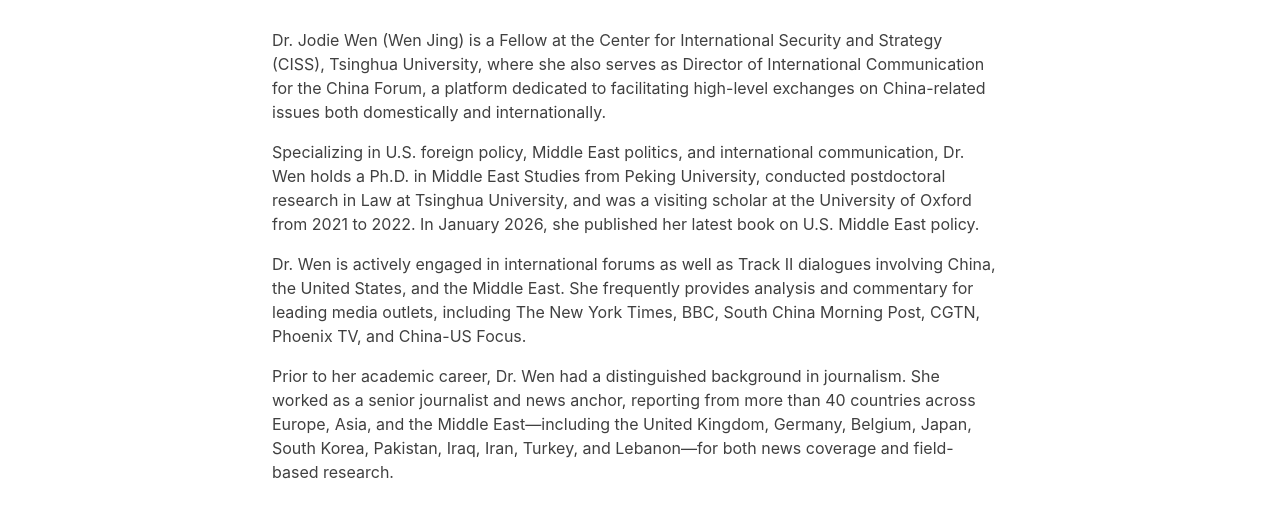
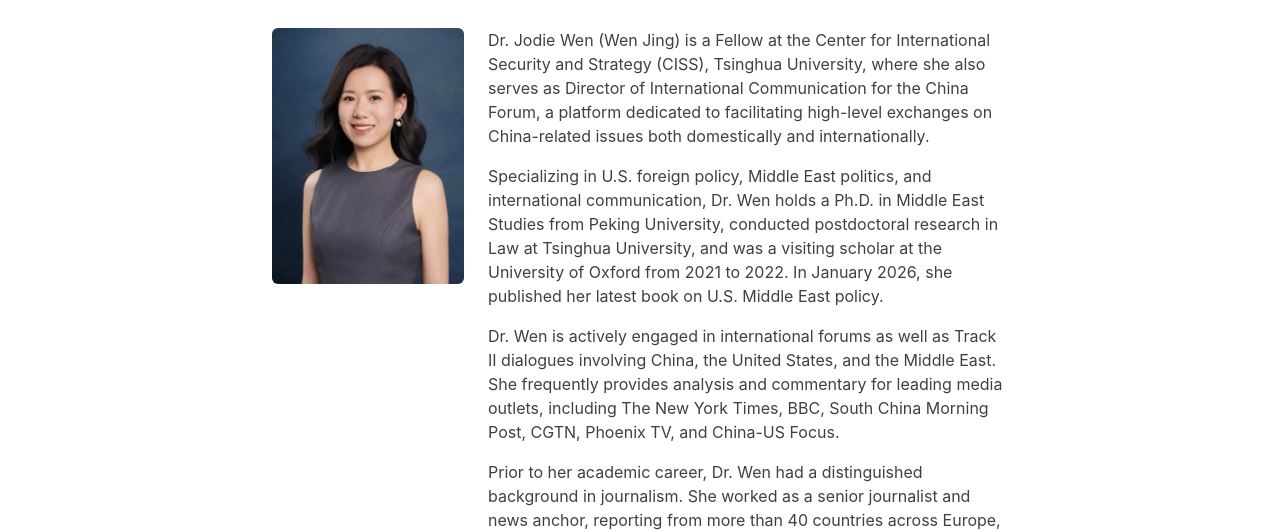
Before and after one commit to EricFreak/jodie-wen-site, an Astro site: page /about in a window 1280 px wide. Shown: the part 155-686 px from the top of the page. Built offline with nearby package versions, Linux system fonts and the light colour scheme; Astro itself is replaced by a stand-in of ours.

Commit message:
feat: add portrait photo to hero and about pages

```diff
--- a/docs/pending-assets.md
+++ b/docs/pending-assets.md
@@ -6,7 +6,7 @@
 
 ## 图片
 
-- [ ] 肖像照（首页 Hero、About 页）— 首页 Hero 当前为灰色占位块（`src/components/Hero.astro`）；提供照片后 About 页可一并补入
+- [x] 肖像照（首页 Hero、About 页）— 已提供并接入（`public/images/portrait.jpg`，426×640/41KB；Hero 方形裁切 `object-cover object-top`，About 页 h-64 w-48 展示）2026-07-20
 - [ ] 《美国的中东政策研究（2009-2017）》书封图（首页、Book 页）— 当前为灰色占位块（`src/pages/index.astro`、`src/pages/zh/index.astro`、`src/pages/book.astro`、`src/pages/zh/book.astro`）
 
 ## 链接
--- a/src/components/Hero.astro
+++ b/src/components/Hero.astro
@@ -9,7 +9,7 @@ const { locale } = Astro.props;
 const t = ui[locale];
 ---
 <section class="flex flex-col gap-8 py-6 md:flex-row md:items-center">
-  <div class="h-48 w-48 shrink-0 rounded-md bg-neutral-200" role="img" aria-label="Portrait placeholder"></div>
+  <img src="/images/portrait.jpg" alt={locale === 'zh' ? '文晶肖像' : 'Portrait of Dr. Jodie Wen'} class="h-48 w-48 shrink-0 rounded-md object-cover object-top" />
   <div>
     <h1 class="font-serif text-4xl font-bold">{locale === 'zh' ? '文晶' : 'Jodie Wen'}</h1>
     <p class="mt-2 text-lg text-neutral-600">{t['hero.kicker']}</p>
--- a/src/pages/about.astro
+++ b/src/pages/about.astro
@@ -8,11 +8,14 @@ const locale = 'en' as const;
 <BaseLayout title="About — Jodie Wen" locale={locale} description="Biography of Dr. Jodie Wen, Fellow at CISS, Tsinghua University.">
   <SectionHeader as="h1" title="About" />
 
-  <div class="measure space-y-4 text-neutral-700">
+  <div class="flex flex-col gap-6 sm:flex-row">
+    <img src="/images/portrait.jpg" alt="Portrait of Dr. Jodie Wen" class="h-64 w-48 shrink-0 rounded-md object-cover object-top" />
+    <div class="measure space-y-4 text-neutral-700">
     <p>Dr. Jodie Wen (Wen Jing) is a Fellow at the Center for International Security and Strategy (CISS), Tsinghua University, where she also serves as Director of International Communication for the China Forum, a platform dedicated to facilitating high-level exchanges on China-related issues both domestically and internationally.</p>
     <p>Specializing in U.S. foreign policy, Middle East politics, and international communication, Dr. Wen holds a Ph.D. in Middle East Studies from Peking University, conducted postdoctoral research in Law at Tsinghua University, and was a visiting scholar at the University of Oxford from 2021 to 2022. In January 2026, she published her latest book on U.S. Middle East policy.</p>
     <p>Dr. Wen is actively engaged in international forums as well as Track II dialogues involving China, the United States, and the Middle East. She frequently provides analysis and commentary for leading media outlets, including The New York Times, BBC, South China Morning Post, CGTN, Phoenix TV, and China-US Focus.</p>
     <p>Prior to her academic career, Dr. Wen had a distinguished background in journalism. She worked as a senior journalist and news anchor, reporting from more than 40 countries across Europe, Asia, and the Middle East—including the United Kingdom, Germany, Belgium, Japan, South Korea, Pakistan, Iraq, Iran, Turkey, and Lebanon—for both news coverage and field-based research.</p>
+    </div>
   </div>
 
   <div class="mt-14">
--- a/src/pages/zh/about.astro
+++ b/src/pages/zh/about.astro
@@ -8,11 +8,14 @@ const locale = 'zh' as const;
 <BaseLayout title="关于 — 文晶" locale={locale} description="文晶，清华大学战略与安全研究中心研究员、中国论坛国际传播主任。">
   <SectionHeader as="h1" title="关于" />
 
-  <div class="measure space-y-4 text-neutral-700">
+  <div class="flex flex-col gap-6 sm:flex-row">
+    <img src="/images/portrait.jpg" alt="文晶肖像" class="h-64 w-48 shrink-0 rounded-md object-cover object-top" />
+    <div class="measure space-y-4 text-neutral-700">
     <p>文晶，清华大学战略与安全研究中心（CISS）研究员、中国论坛国际传播主任。中国论坛是致力于推动国内外就中国议题开展高层次交流的平台。</p>
     <p>文晶为清华大学法学博士后、北京大学中东研究方向博士、牛津大学全球与区域研究院访问学者（2021–2022）。主要研究领域：美国外交、中东政治与国际传播。2026 年 1 月出版专著《美国的中东政策研究（2009-2017）》。</p>
     <p>她曾多次参与外交部、中宣部等部委重大研究课题，多次作为中国学者代表参加国际论坛及中美、中东二轨对话，是央视、凤凰卫视、东方卫视等多家媒体的特约评论员，并常为《纽约时报》、BBC、《南华早报》、CGTN、China-US Focus 等媒体提供分析评论。</p>
     <p>从事学术工作之前，文晶曾是资深记者与新闻主播，在欧洲、亚洲和中东地区 40 多个国家——包括英国、德国、比利时、日本、韩国、巴基斯坦、伊拉克、伊朗、土耳其、黎巴嫩等——进行新闻报道和田野调查。</p>
+    </div>
   </div>
 
   <div class="mt-14">
```
Also changed, not shown: public/images/portrait.jpg (added).
